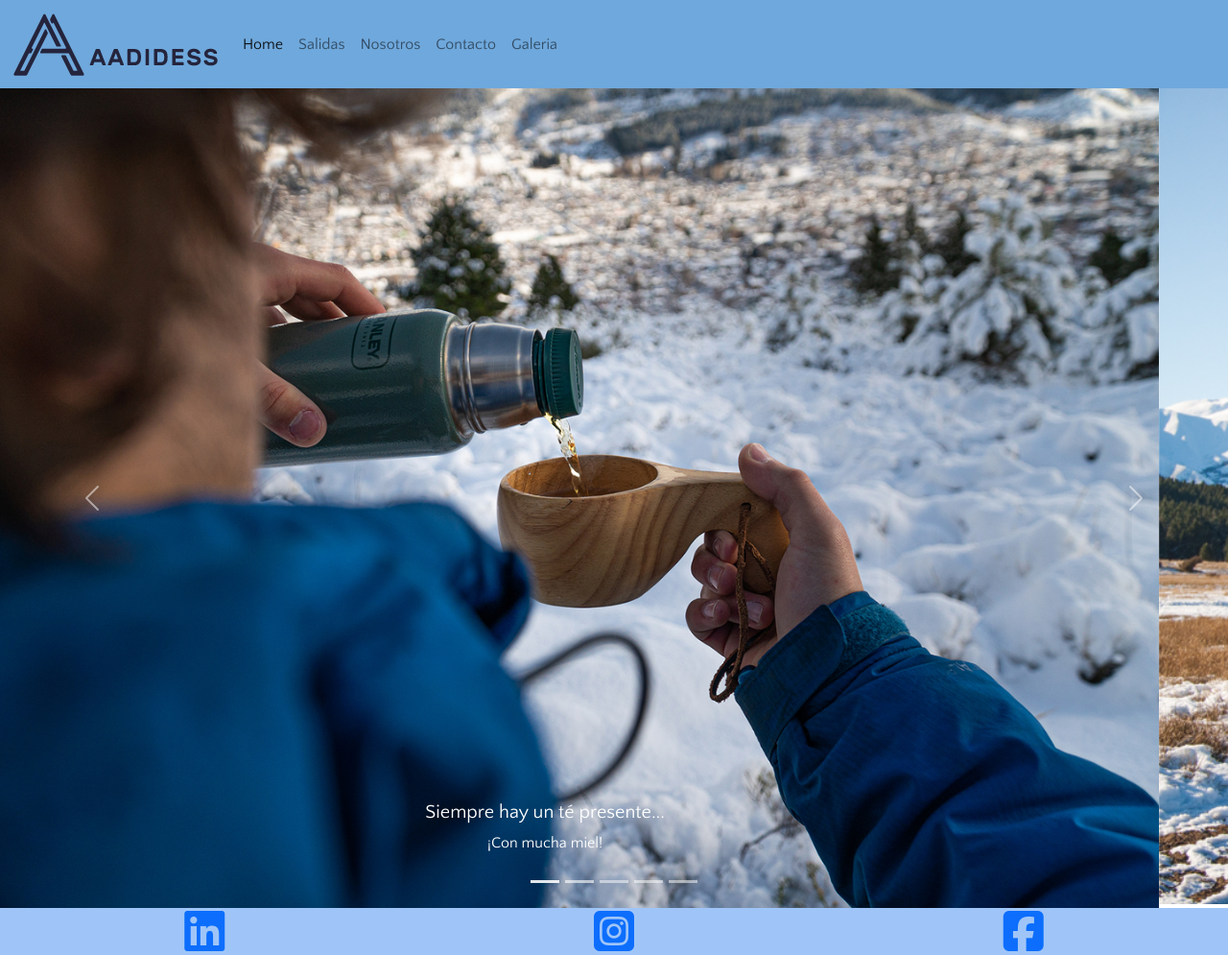
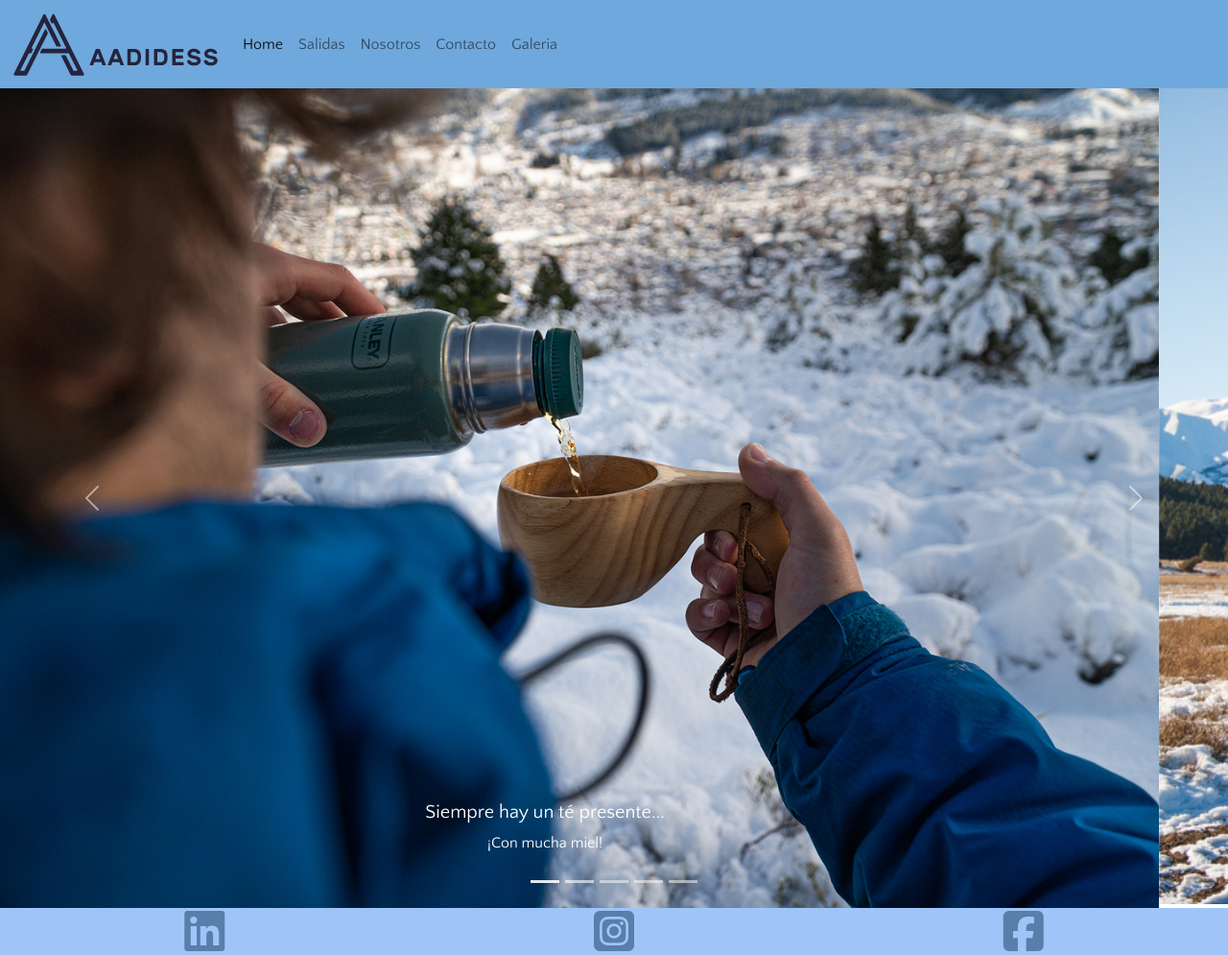
Before and after one commit to Agustin-Paleari/Coderhouse, a website: page index.html in a window 1280 px wide. Shown: the whole page at 96% size. Drawn offline with nearby package versions, Linux system fonts and the light colour scheme.

Commit message:
modifique hipervinculos del footer

```diff
--- a/SCSS/origen.scss
+++ b/SCSS/origen.scss
@@ -32,3 +32,14 @@ $negro:black;
     background-color: $terciario;
     border-color: $terciario;
 }
+
+.icono{
+    text-decoration: none;
+    color: $primario;
+    :hover{
+        color: rgb(216, 216, 216);
+    }
+    :visited{
+        color: $primario;
+    }
+}
--- a/index.html
+++ b/index.html
@@ -93,9 +93,9 @@
         <!-- Fin de carousel -->
     </main>
     <footer class=" d-flex justify-content-around bg-secundario">
-            <a href="https://www.linkedin.com/in/enrique-agustin-paleari/" class="icono"><i class="fab fa-3x fa-linkedin"></i></a>
-            <a href="https://www.instagram.com/aguspaleari" class="icono"><i class="fab fa-3x fa-instagram-square"></i></a>
-            <a href="https://www.facebook.com/agustin.paleari" class="icono"><i class="fab fa-3x fa-facebook-square"></i></a>
+            <a href="https://www.linkedin.com/in/enrique-agustin-paleari/" class="icono" target="_blank" rel="noopener noreferrer"><i class="fab fa-3x fa-linkedin"></i></a>
+            <a href="https://www.instagram.com/aguspaleari" class="icono" target="_blank" rel="noopener noreferrer"><i class="fab fa-3x fa-instagram-square"></i></a>
+            <a href="https://www.facebook.com/agustin.paleari" class="icono" target="_blank" rel="noopener noreferrer"><i class="fab fa-3x fa-facebook-square"></i></a>
     </footer>
 
     <!-- BOOTSTRAP JAVASCRIPT -->
```
Also changed, not shown: sites/contacto.html (+3 -3 lines), sites/galeria.html (+3 -3 lines), sites/nosotros.html (+3 -3 lines), sites/salidas.html (+3 -3 lines), CSS/destino.css.
